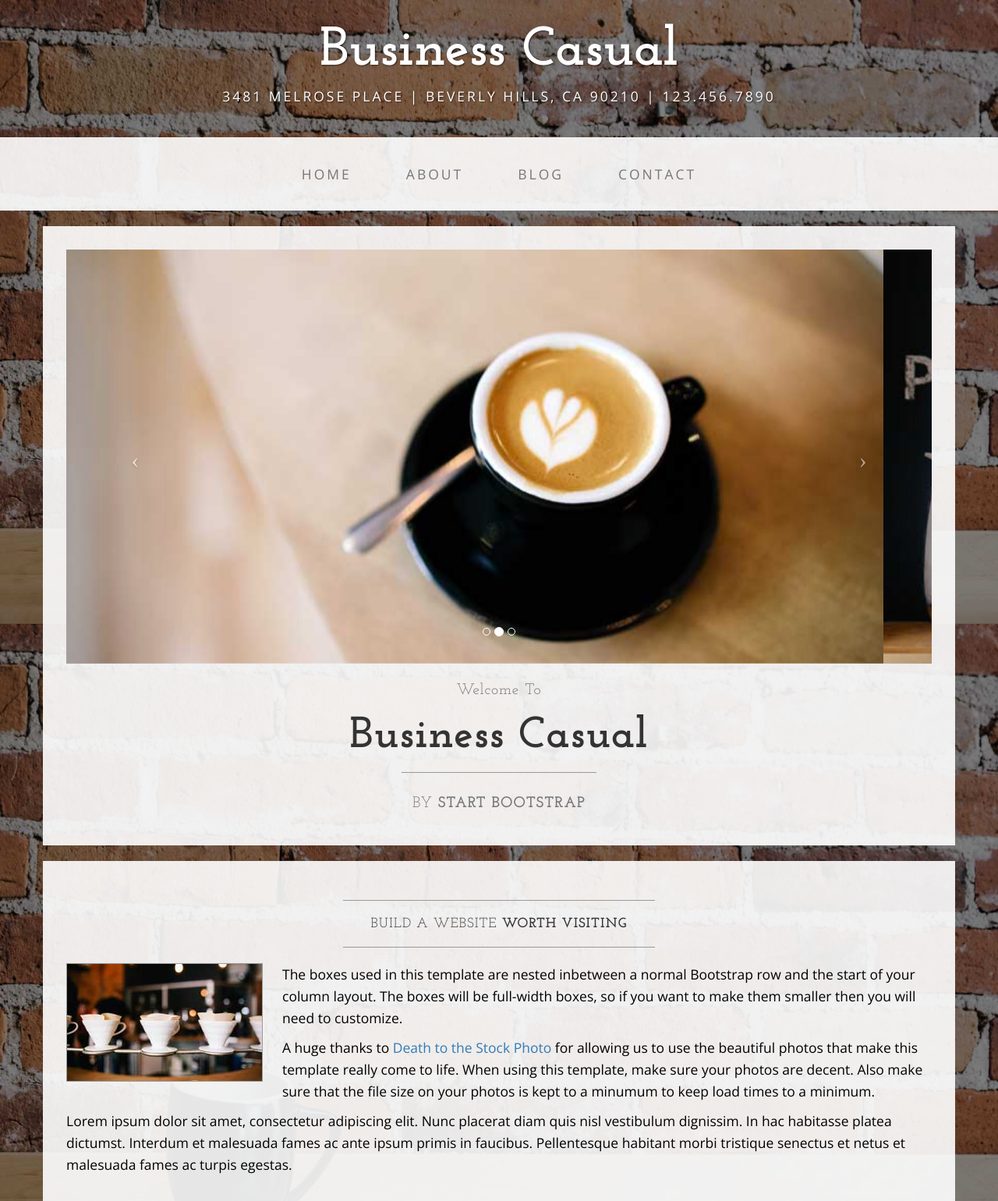
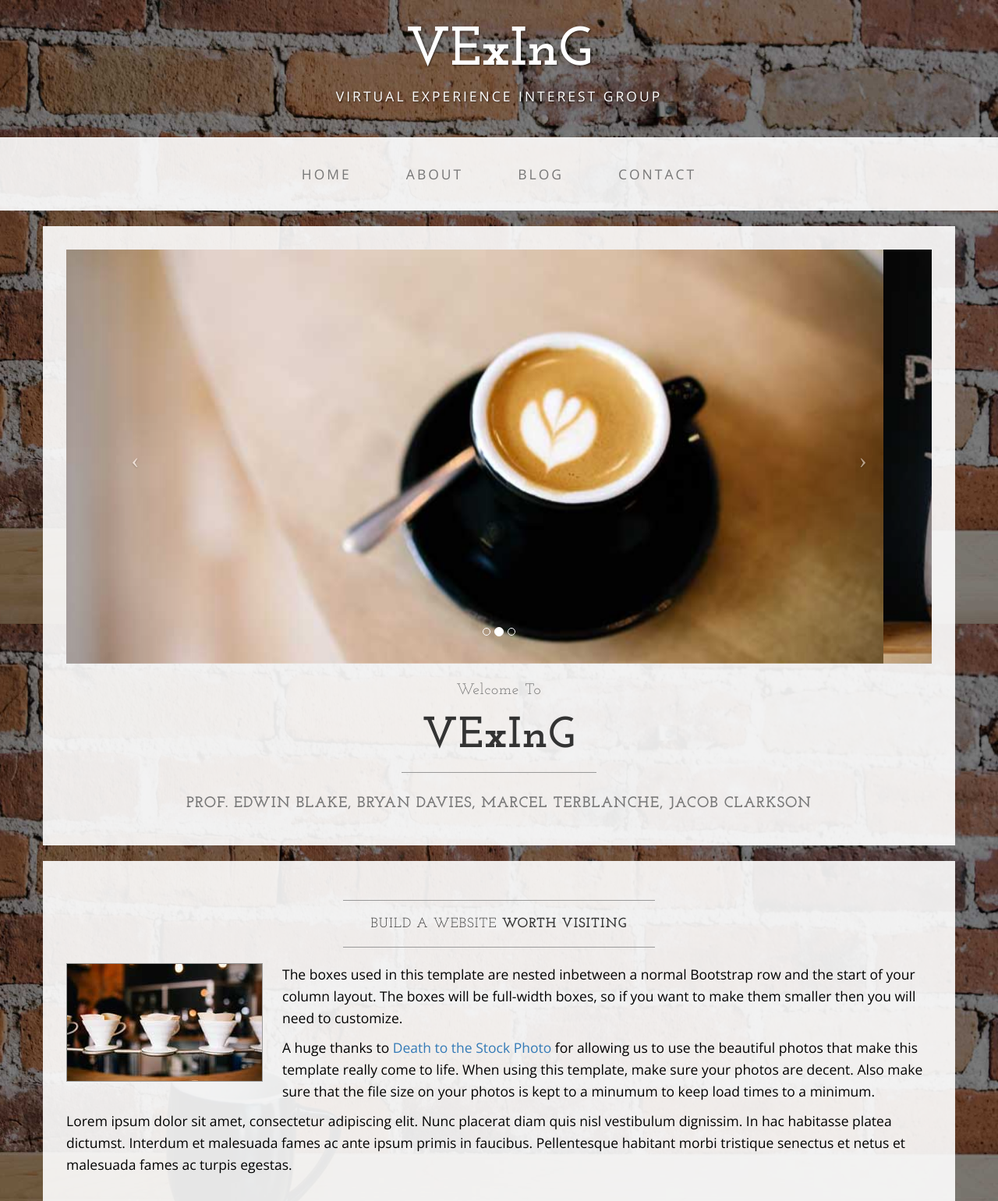
Before and after one commit to jacobHclarkson/VExInG, a plain HTML site: page index.html in a window 1280 px wide. Shown: the top 1540 px of the page at 78% size. Drawn offline with nearby package versions, Linux system fonts and the light colour scheme.

Commit message:
started on home page

```diff
--- a/index.html
+++ b/index.html
@@ -9,7 +9,7 @@
     <meta name="description" content="">
     <meta name="author" content="">
 
-    <title>Business Casual - Start Bootstrap Theme</title>
+    <title>VExInG</title>
 
     <!-- Bootstrap Core CSS -->
     <link href="css/bootstrap.min.css" rel="stylesheet">
@@ -32,8 +32,8 @@
 
 <body>
 
-    <div class="brand">Business Casual</div>
-    <div class="address-bar">3481 Melrose Place | Beverly Hills, CA 90210 | 123.456.7890</div>
+    <div class="brand">VExInG</div>
+    <div class="address-bar">Virtual Experience Interest Group</div>
 
     <!-- Navigation -->
     <nav class="navbar navbar-default" role="navigation">
@@ -47,7 +47,7 @@
                     <span class="icon-bar"></span>
                 </button>
                 <!-- navbar-brand is hidden on larger screens, but visible when the menu is collapsed -->
-                <a class="navbar-brand" href="index.html">Business Casual</a>
+                <a class="navbar-brand" href="index.html">VExInG</a>
             </div>
             <!-- Collect the nav links, forms, and other content for toggling -->
             <div class="collapse navbar-collapse" id="bs-example-navbar-collapse-1">
@@ -108,11 +108,11 @@
                     <h2 class="brand-before">
                         <small>Welcome to</small>
                     </h2>
-                    <h1 class="brand-name">Business Casual</h1>
+                    <h1 class="brand-name">VExInG</h1>
                     <hr class="tagline-divider">
                     <h2>
-                        <small>By
-                            <strong>Start Bootstrap</strong>
+                        <small>
+                            <strong>Prof. Edwin Blake, Bryan Davies, Marcel Terblanche, Jacob Clarkson</strong>
                         </small>
                     </h2>
                 </div>
```
Also changed, not shown: blog.html (+3 -3 lines).
